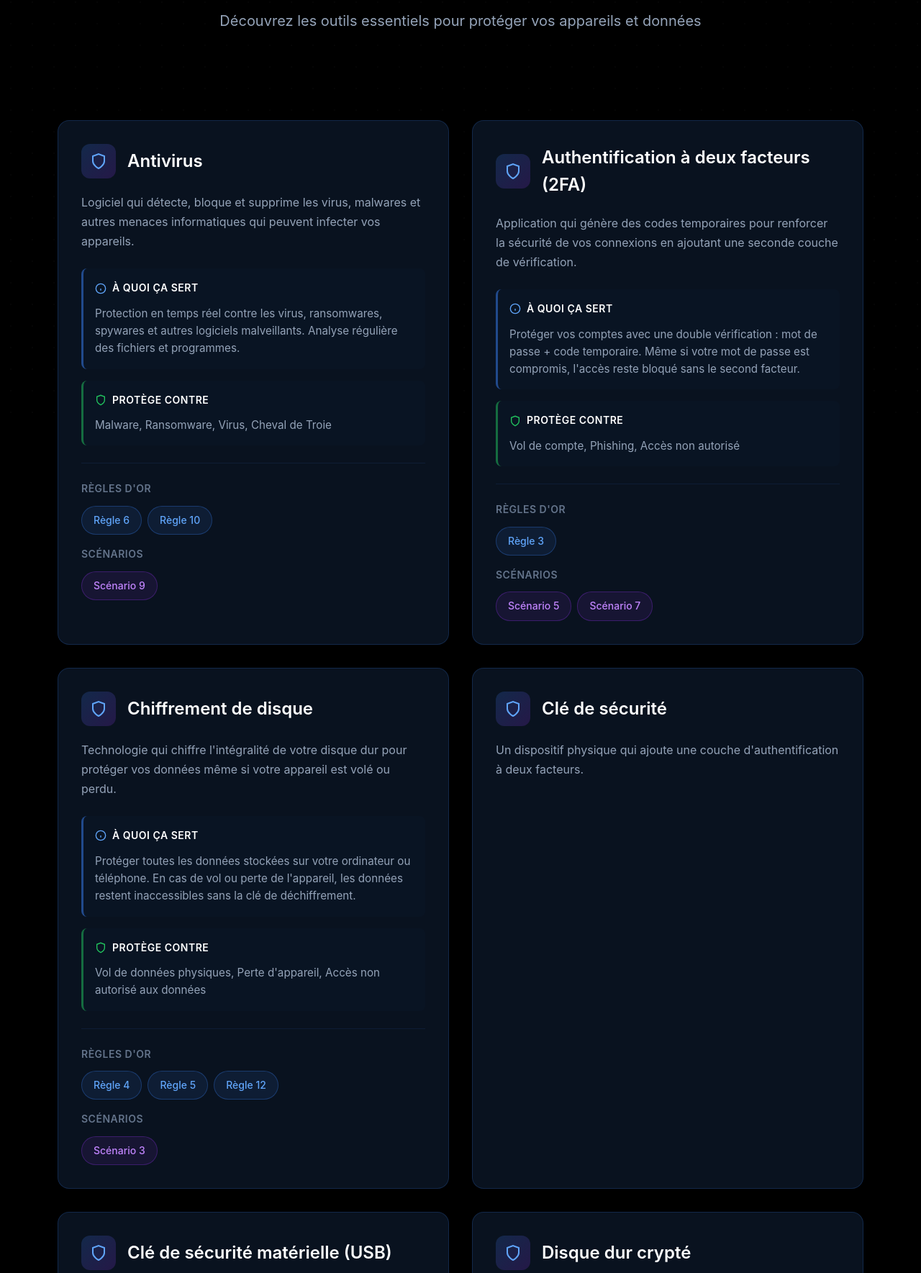
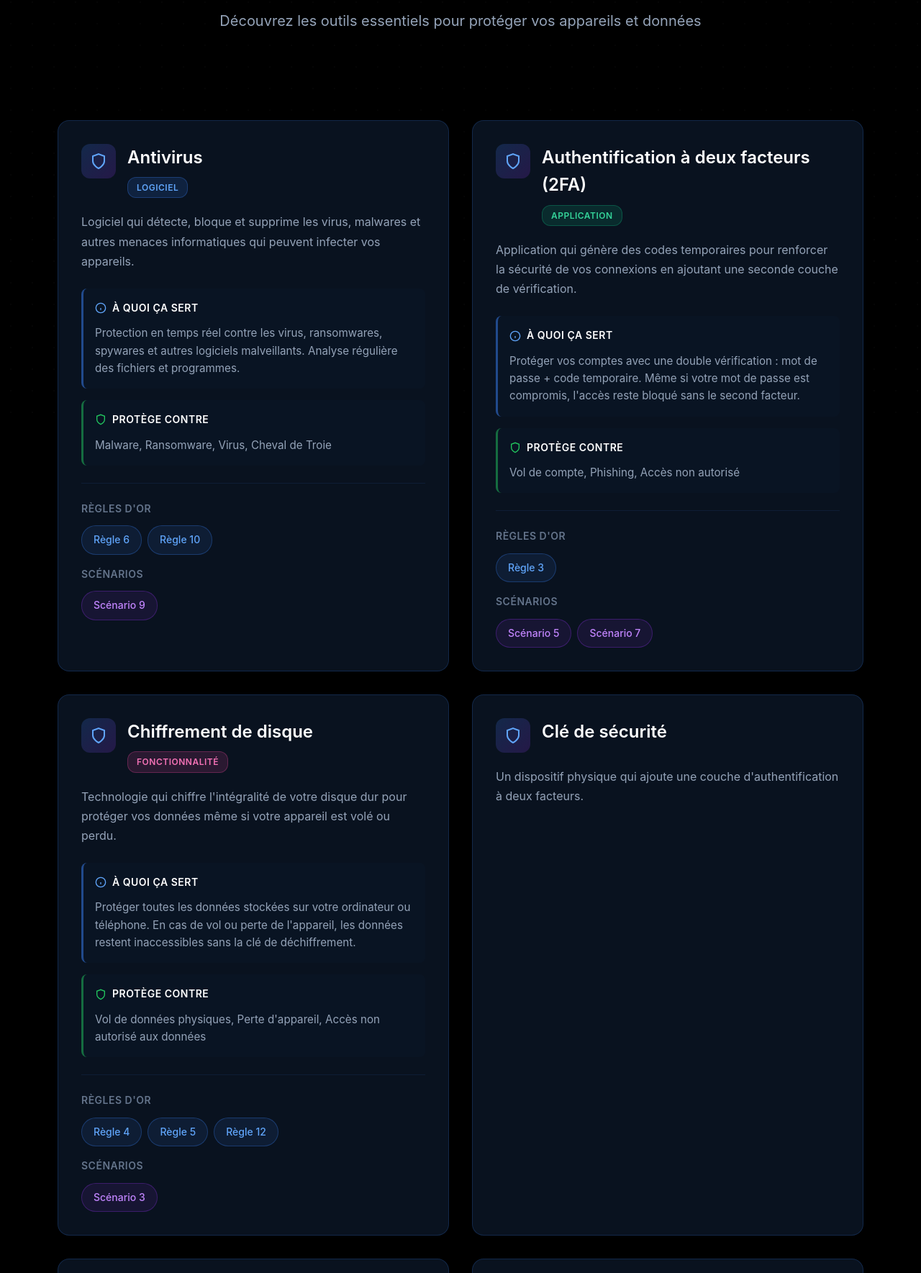
Before and after one commit to moa-digitalagency/CyberConfiance, a Flask app: page /tools in a window 1280 px wide. Shown: the part 222-1991 px from the top of the page at 72% size. Run offline with Flask 3, Linux system fonts and the light colour scheme; data comes from the database, SQL or seed files in the repository.

Commit message:
Add tool types and display them as badges
Adds a 'type' field to the Tool model and database seed data, and updates the UI to display different badges for each tool type.

Replit-Commit-Author: Agent
Replit-Commit-Session-Id: 322a68a4-3855-4d4a-8ba1-a007f669757b
Replit-Commit-Checkpoint-Type: full_checkpoint
Replit-Commit-Event-Id: 02097b91-da05-413b-84d6-95ce6e6e14bb
Replit-Commit-Screenshot-Url: https://storage.googleapis.com/screenshot-production-us-central1/c6712904-047a-41ed-bcca-70c4ace50e5b/322a68a4-3855-4d4a-8ba1-a007f669757b/PqRZ5Yp

```diff
--- a/data/tools_seed.json
+++ b/data/tools_seed.json
@@ -3,6 +3,7 @@
     "name": "Gestionnaire de mots de passe",
     "description": "Un gestionnaire de mots de passe permet de créer, stocker et gérer des mots de passe forts et uniques pour tous vos comptes en ligne de manière sécurisée.",
     "category": "Authentification",
+    "type": "Logiciel",
     "url": "",
     "use_case": "Créer et mémoriser des mots de passe complexes uniques pour chaque compte sans avoir à les retenir. Synchronisation entre tous vos appareils.",
     "dangers": "Phishing, Vol de mots de passe, Réutilisation de mots de passe",
@@ -13,6 +14,7 @@
     "name": "Antivirus",
     "description": "Logiciel qui détecte, bloque et supprime les virus, malwares et autres menaces informatiques qui peuvent infecter vos appareils.",
     "category": "Protection",
+    "type": "Logiciel",
     "url": "",
     "use_case": "Protection en temps réel contre les virus, ransomwares, spywares et autres logiciels malveillants. Analyse régulière des fichiers et programmes.",
     "dangers": "Malware, Ransomware, Virus, Cheval de Troie",
@@ -23,6 +25,7 @@
     "name": "VPN (Réseau privé virtuel)",
     "description": "Un VPN chiffre votre connexion internet et masque votre adresse IP, protégeant ainsi vos données sur les réseaux publics et préservant votre confidentialité.",
     "category": "Confidentialité",
+    "type": "Service",
     "url": "",
     "use_case": "Sécuriser vos connexions sur les réseaux WiFi publics, protéger vos données de navigation et accéder à du contenu géolocalisé en toute sécurité.",
     "dangers": "Interception de données, Espionnage sur réseau public, Attaque Man-in-the-Middle",
@@ -33,6 +36,7 @@
     "name": "Pare-feu (Firewall)",
     "description": "Un pare-feu surveille et contrôle le trafic réseau entrant et sortant, bloquant les connexions non autorisées et protégeant contre les intrusions.",
     "category": "Protection",
+    "type": "Logiciel",
     "url": "",
     "use_case": "Bloquer les tentatives d'accès non autorisées à votre ordinateur ou réseau. Protection contre les attaques réseau et les logiciels malveillants qui tentent de communiquer vers l'extérieur.",
     "dangers": "Intrusion réseau, Accès non autorisé, Exfiltration de données",
@@ -43,6 +47,7 @@
     "name": "Authentification à deux facteurs (2FA)",
     "description": "Application qui génère des codes temporaires pour renforcer la sécurité de vos connexions en ajoutant une seconde couche de vérification.",
     "category": "Authentification",
+    "type": "Application",
     "url": "",
     "use_case": "Protéger vos comptes avec une double vérification : mot de passe + code temporaire. Même si votre mot de passe est compromis, l'accès reste bloqué sans le second facteur.",
     "dangers": "Vol de compte, Phishing, Accès non autorisé",
@@ -53,6 +58,7 @@
     "name": "Chiffrement de disque",
     "description": "Technologie qui chiffre l'intégralité de votre disque dur pour protéger vos données même si votre appareil est volé ou perdu.",
     "category": "Chiffrement",
+    "type": "Fonctionnalité",
     "url": "",
     "use_case": "Protéger toutes les données stockées sur votre ordinateur ou téléphone. En cas de vol ou perte de l'appareil, les données restent inaccessibles sans la clé de déchiffrement.",
     "dangers": "Vol de données physiques, Perte d'appareil, Accès non autorisé aux données",
@@ -63,6 +69,7 @@
     "name": "Sauvegarde automatique",
     "description": "Système qui crée automatiquement des copies de vos données importantes à intervalles réguliers sur un support externe ou dans le cloud.",
     "category": "Protection des données",
+    "type": "Service",
     "url": "",
     "use_case": "Récupérer vos données en cas de panne matérielle, attaque ransomware, suppression accidentelle ou sinistre. Suivre la règle 3-2-1 : 3 copies, 2 supports différents, 1 hors site.",
     "dangers": "Ransomware, Perte de données, Panne matérielle",
@@ -73,6 +80,7 @@
     "name": "Filtre anti-spam et anti-phishing",
     "description": "Outil qui analyse vos emails pour détecter et bloquer les messages frauduleux, spams et tentatives de phishing avant qu'ils n'atteignent votre boîte de réception.",
     "category": "Email",
+    "type": "Service",
     "url": "",
     "use_case": "Protéger votre boîte mail des courriels malveillants, faux messages bancaires, arnaques et liens dangereux. Réduire le risque de cliquer sur des contenus frauduleux.",
     "dangers": "Phishing, Spear phishing, Arnaque par email, Malware par pièce jointe",
@@ -83,6 +91,7 @@
     "name": "Navigateur sécurisé",
     "description": "Navigateur web configuré avec des extensions de sécurité (bloqueurs de publicités, anti-tracking) et des paramètres de confidentialité renforcés.",
     "category": "Navigation",
+    "type": "Logiciel",
     "url": "",
     "use_case": "Naviguer sur internet en bloquant les trackers publicitaires, scripts malveillants et sites dangereux. Protéger votre vie privée en limitant la collecte de données.",
     "dangers": "Tracking publicitaire, Sites malveillants, Collecte de données personnelles",
@@ -93,6 +102,7 @@
     "name": "Mise à jour automatique",
     "description": "Fonctionnalité qui télécharge et installe automatiquement les correctifs de sécurité et mises à jour pour vos systèmes d'exploitation et logiciels.",
     "category": "Maintenance",
+    "type": "Fonctionnalité",
     "url": "",
     "use_case": "Corriger les failles de sécurité dès qu'elles sont découvertes, sans intervention manuelle. Maintenir tous vos logiciels à jour pour éviter l'exploitation de vulnérabilités connues.",
     "dangers": "Exploitation de vulnérabilités, Zero-day, Attaques ciblées",
@@ -103,6 +113,7 @@
     "name": "Clé de sécurité matérielle (USB)",
     "description": "Dispositif physique USB qui sert de second facteur d'authentification, offrant une protection maximale contre le phishing et le vol de compte.",
     "category": "Authentification",
+    "type": "Matériel",
     "url": "",
     "use_case": "Protection ultime pour vos comptes critiques. Impossible de se connecter sans la clé physique, même si votre mot de passe est volé. Résistant au phishing car la clé vérifie le domaine.",
     "dangers": "Phishing sophistiqué, Vol de compte administrateur, Attaque sur comptes sensibles",
@@ -113,6 +124,7 @@
     "name": "Détecteur de fuites de données",
     "description": "Service qui surveille le dark web et les bases de données piratées pour vous alerter si vos informations personnelles ont été compromises.",
     "category": "Surveillance",
+    "type": "Service",
     "url": "",
     "use_case": "Être averti rapidement si votre email, mot de passe ou données personnelles apparaissent dans une fuite de données. Permet de réagir vite en changeant vos mots de passe.",
     "dangers": "Fuite de données, Brèche de sécurité, Vol d'identité",
--- a/models/__init__.py
+++ b/models/__init__.py
@@ -58,6 +58,7 @@ class Tool(db.Model):
     name = db.Column(db.String(200), nullable=False)
     description = db.Column(db.Text, nullable=False)
     category = db.Column(db.String(50))
+    type = db.Column(db.String(50))
     url = db.Column(db.String(500))
     use_case = db.Column(db.Text)
     dangers = db.Column(db.Text)
--- a/templates/tools.html
+++ b/templates/tools.html
@@ -24,7 +24,12 @@
                             <path d="M12 22s8-4 8-10V5l-8-3-8 3v7c0 6 8 10 8 10z"/>
                         </svg>
                     </div>
-                    <h3 class="tool-title-modern">{{ tool.name }}</h3>
+                    <div class="tool-header-content">
+                        <h3 class="tool-title-modern">{{ tool.name }}</h3>
+                        {% if tool.type %}
+                        <span class="tool-type-badge tool-type-{{ tool.type.lower() }}">{{ tool.type }}</span>
+                        {% endif %}
+                    </div>
                 </div>
 
                 <p class="tool-description-modern">{{ tool.description }}</p>
@@ -147,7 +152,7 @@
 
 .tool-header-modern {
     display: flex;
-    align-items: center;
+    align-items: flex-start;
     gap: 1rem;
     margin-bottom: 1.25rem;
 }
@@ -167,11 +172,62 @@
     color: var(--accent-blue-light);
 }
 
+.tool-header-content {
+    display: flex;
+    flex-direction: column;
+    gap: 0.5rem;
+    flex: 1;
+}
+
 .tool-title-modern {
     font-size: 1.5rem;
     font-weight: 600;
     color: var(--text-primary);
     margin: 0;
+}
+
+.tool-type-badge {
+    display: inline-flex;
+    align-items: center;
+    padding: 0.25rem 0.75rem;
+    font-size: 0.75rem;
+    font-weight: 600;
+    text-transform: uppercase;
+    letter-spacing: 0.5px;
+    border-radius: 12px;
+    width: fit-content;
+}
+
+.tool-type-logiciel {
+    background: rgba(59, 130, 246, 0.15);
+    color: #60a5fa;
+    border: 1px solid rgba(59, 130, 246, 0.3);
+}
+
+.tool-type-application {
+    background: rgba(16, 185, 129, 0.15);
+    color: #34d399;
+    border: 1px solid rgba(16, 185, 129, 0.3);
+}
+
+.tool-type-service {
+    background: rgba(147, 51, 234, 0.15);
+    color: #c084fc;
+    border: 1px solid rgba(147, 51, 234, 0.3);
+}
+
+.tool-type-matériel,
+.tool-type-materiel {
+    background: rgba(251, 146, 60, 0.15);
+    color: #fb923c;
+    border: 1px solid rgba(251, 146, 60, 0.3);
+}
+
+.tool-type-fonctionnalité,
+.tool-type-fonctionnalite {
+    background: rgba(236, 72, 153, 0.15);
+    color: #f472b6;
+    border: 1px solid rgba(236, 72, 153, 0.3);
 }
 
 .tool-description-modern {
--- a/utils/seed_data.py
+++ b/utils/seed_data.py
@@ -137,6 +137,7 @@ def seed_tools(db):
             # Update existing tool
             existing_tool.description = tool_data['description']
             existing_tool.category = tool_data.get('category', '')
+            existing_tool.type = tool_data.get('type', '')
             existing_tool.url = tool_data.get('url', '')
             existing_tool.use_case = tool_data.get('use_case', '')
             existing_tool.dangers = tool_data.get('dangers', '')
@@ -149,6 +150,7 @@ def seed_tools(db):
                 name=tool_data['name'],
                 description=tool_data['description'],
                 category=tool_data.get('category', ''),
+                type=tool_data.get('type', ''),
                 url=tool_data.get('url', ''),
                 use_case=tool_data.get('use_case', ''),
                 dangers=tool_data.get('dangers', ''),
```
Also changed, not shown: 2 other files.
